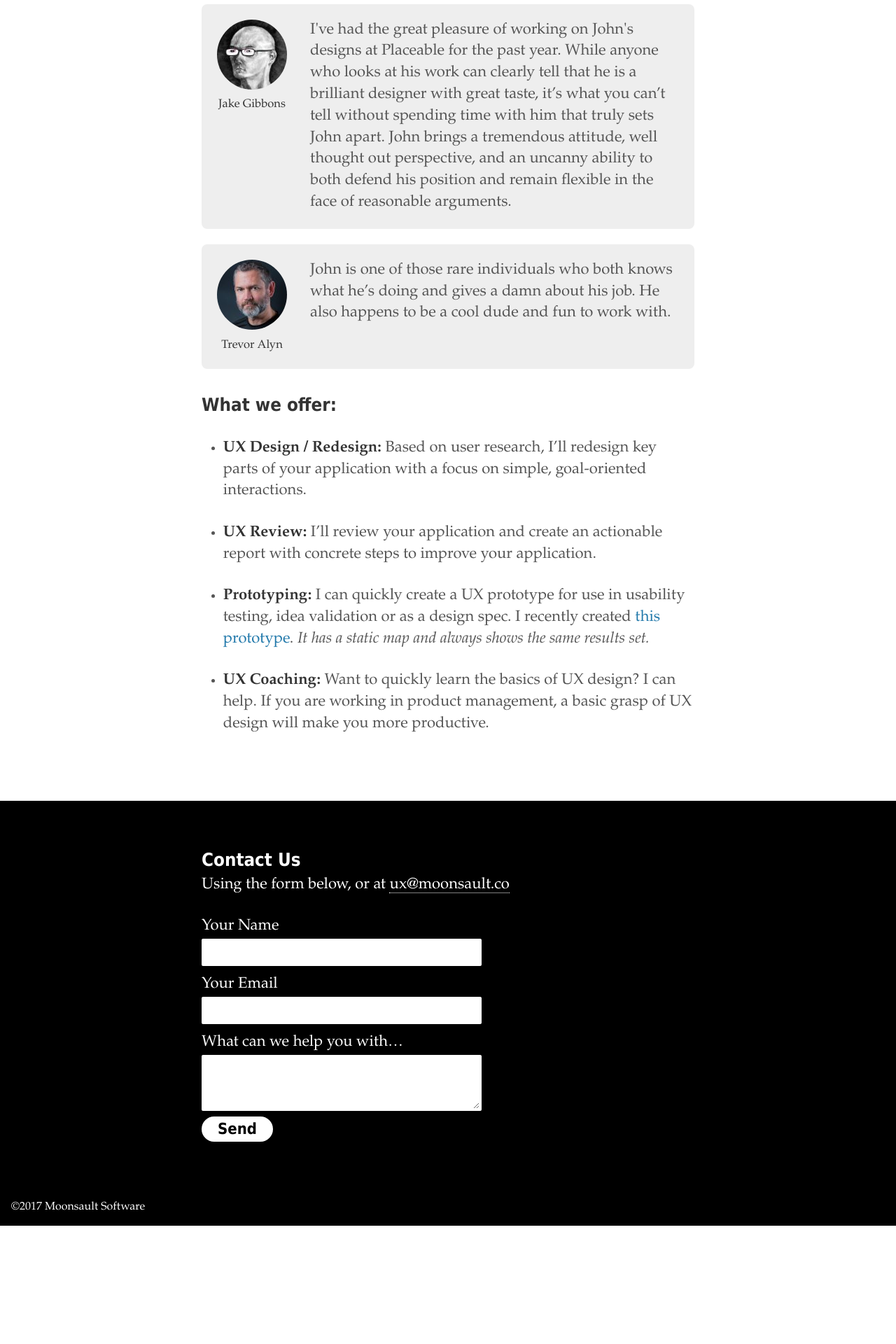
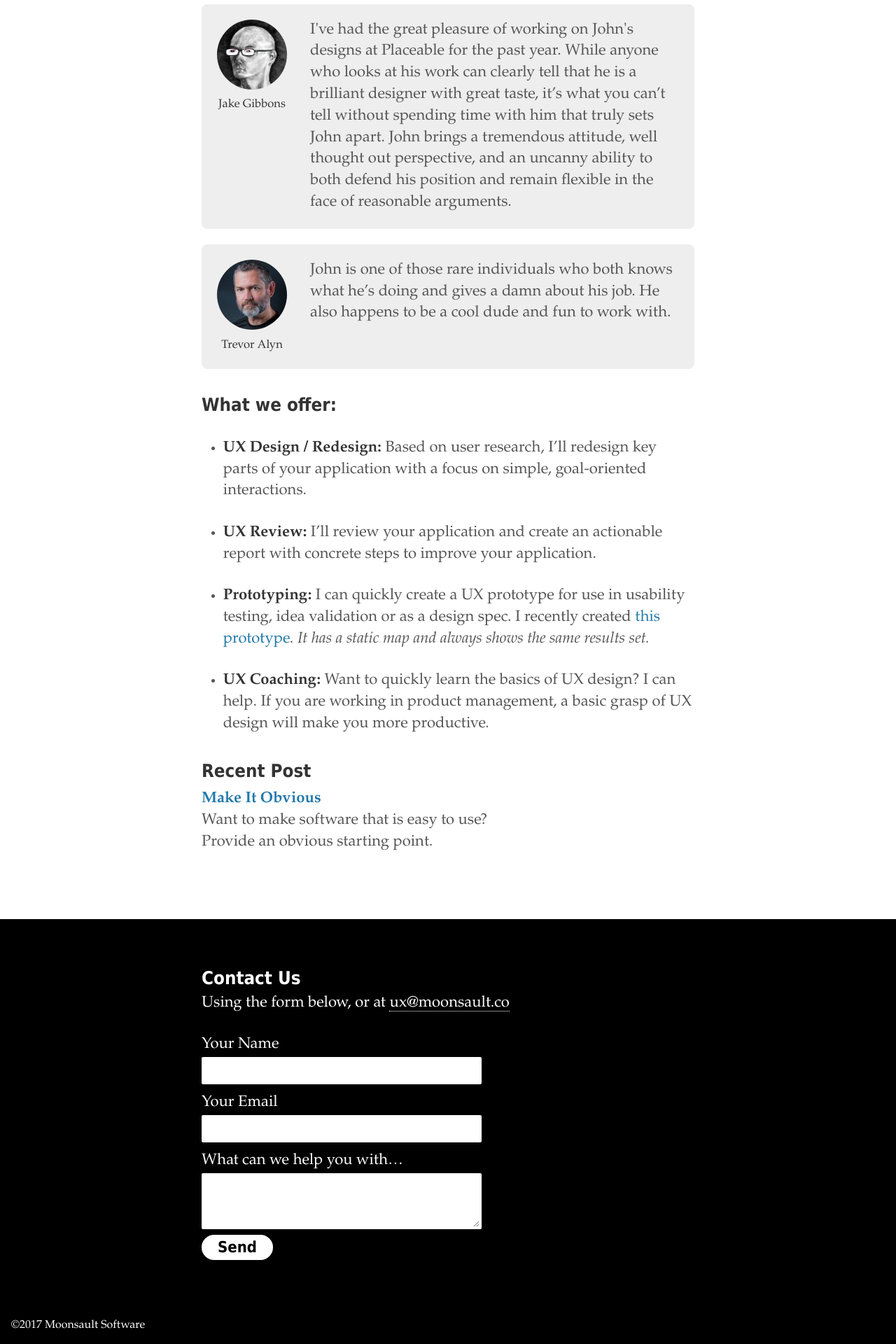
Before and after one commit to moonsaultco/moonsaultco.github.io, a Jekyll site: the page built from ux/index.html, in a window 1280 px wide. Shown: the part 1015-2935 px from the top of the page at 70% size. Built offline with Jekyll 4.4.1, drawn with Linux system fonts in a browser that asks for light colours; before the commit the page ends 2766 px from its top, so only the background shows below that.

Commit message:
add link to post

```diff
--- a/_includes/index.scss
+++ b/_includes/index.scss
@@ -331,6 +331,16 @@ section {
 			margin-bottom: 0;
 		}
 	}
+	.post-link{
+		h4 {
+			margin: 1.5em 0 0;
+		}
+		p {
+			margin-top: 0;
+			color: $text-color;
+		}
+	}
+
 }
 
 .head-image img, .post img {
--- a/ux/index.html
+++ b/ux/index.html
@@ -88,7 +88,14 @@ Using the form below, or at <ux@moonsault.co>
 		<div class="services">
 			{{ text_2 | markdownify }}
 		</div>
+
+		<div class="latest-post">
+			{% include_relative latest-post.html %}
+		</div>
 	</div>
+
+
+
 </section>
 
 <section id="contact">
--- /dev/null
+++ b/ux/latest-post.html
@@ -0,0 +1,6 @@
+<h3>Recent Post</h3>
+
+<a class="post-link" href="//infomongo.com/posts/make-it-obvious">
+	<h4>Make It Obvious </h4>
+	<p>Want to make software that is easy to use? <br>Provide an obvious starting point.</p>
+</a>
```
